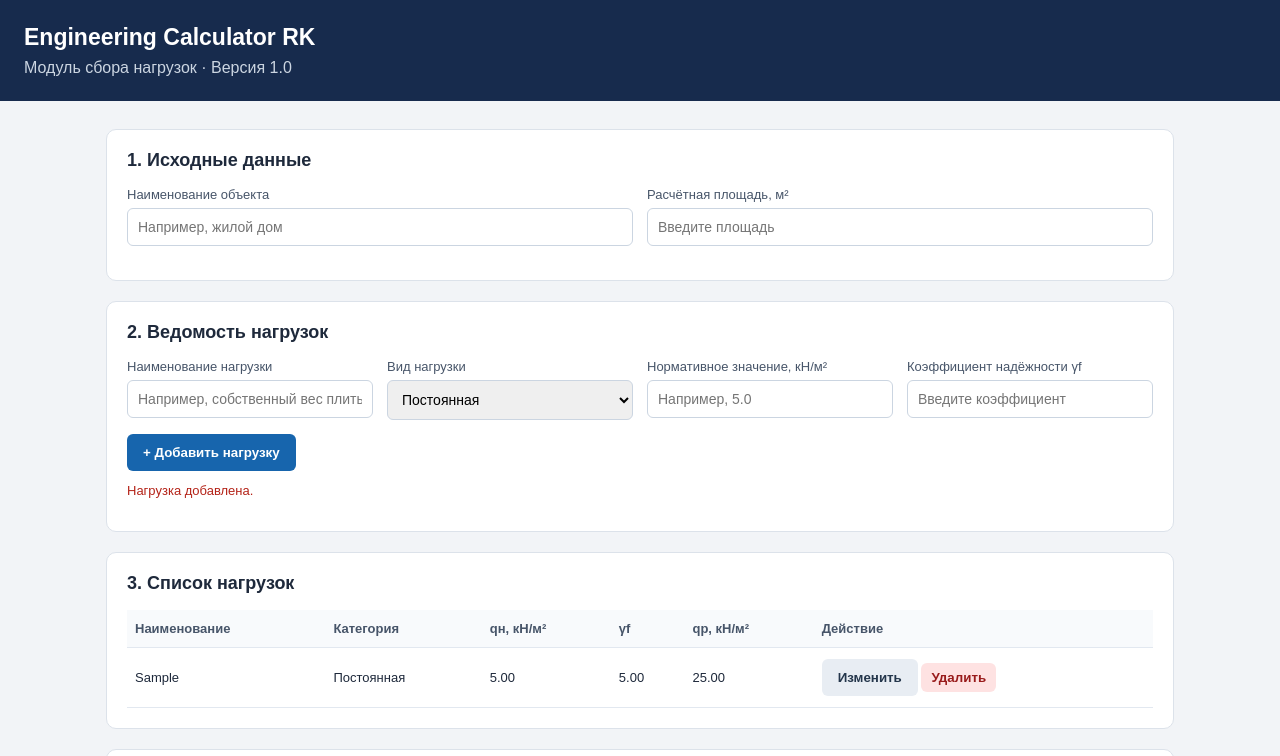
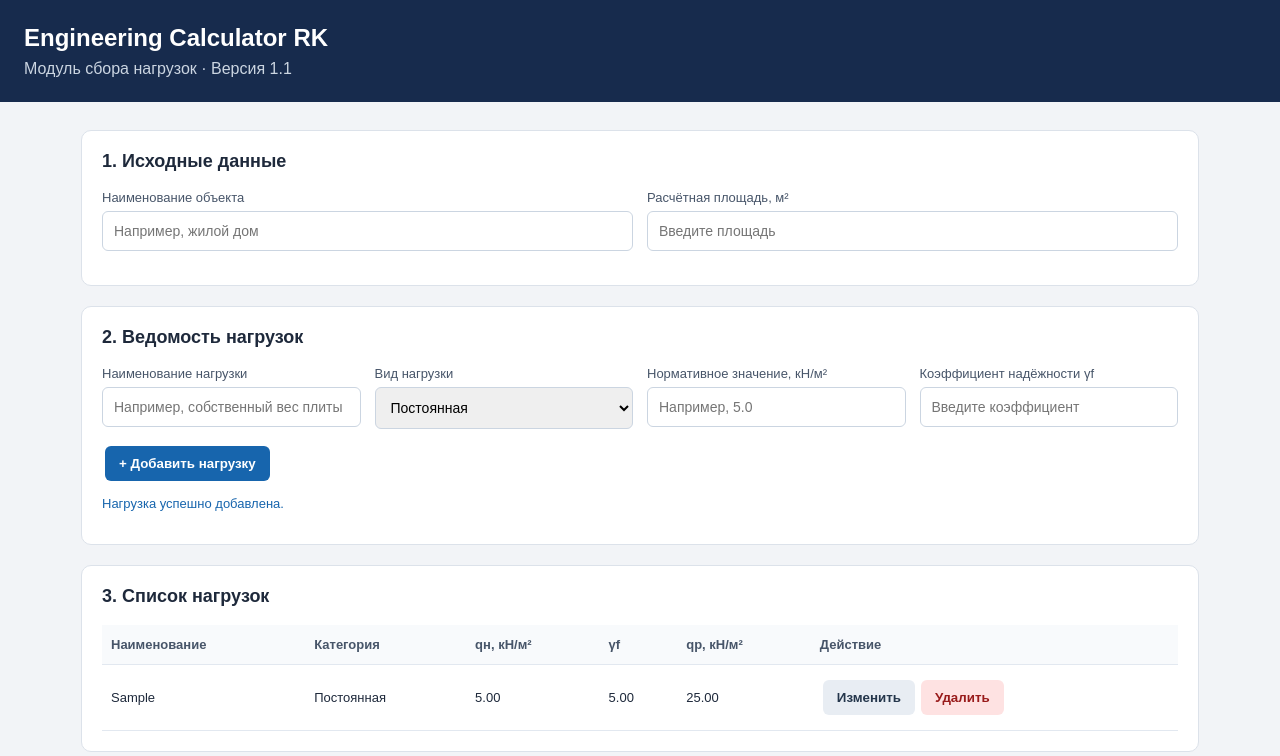
Before and after one commit to minarazh-code/-engineering-calculator-demo, a plain HTML site: page loads.html in a window 1280 px wide. Both pictures are taken after typing "Sample", "5", "5" into the empty fields and a click on the button "+ Добавить нагрузку". Shown: the top 756 px of the page. Drawn offline with Linux system fonts and the light colour scheme.

Commit message:
Refactor loads.html for layout and version update
Updated styles and structure for improved layout and readability. Changed version number in header and adjusted input fields.

```diff
--- a/loads.html
+++ b/loads.html
@@ -5,22 +5,41 @@
 <meta charset="UTF-8">
 <meta name="viewport" content="width=device-width, initial-scale=1.0">
 <title>Engineering Calculator RK — Loads</title>
+
 <style>
-* { box-sizing: border-box; }
+* {
+  box-sizing: border-box;
+}
+
 body {
   margin: 0;
   font-family: Arial, sans-serif;
   background: #f2f4f7;
   color: #1e293b;
 }
+
 header {
   background: #172b4d;
   color: white;
   padding: 24px;
 }
-header h1 { margin: 0 0 8px; font-size: 23px; }
-header p { margin: 0; color: #cbd5e1; }
-main { max-width: 1100px; margin: 28px auto; padding: 0 16px; }
+
+header h1 {
+  margin: 0 0 8px;
+  font-size: 24px;
+}
+
+header p {
+  margin: 0;
+  color: #cbd5e1;
+}
+
+main {
+  max-width: 1150px;
+  margin: 28px auto;
+  padding: 0 16px;
+}
+
 .panel {
   background: white;
   border: 1px solid #dce2ea;
@@ -28,88 +47,177 @@ main { max-width: 1100px; margin: 28px auto; padding: 0 16px; }
   padding: 20px;
   margin-bottom: 20px;
 }
-h2 { font-size: 18px; margin: 0 0 16px; }
-label { display: block; font-size: 13px; margin-bottom: 6px; color: #475569; }
+
+h2 {
+  font-size: 18px;
+  margin: 0 0 18px;
+}
+
+.grid {
+  display: grid;
+  grid-template-columns: repeat(auto-fit, minmax(190px, 1fr));
+  gap: 14px;
+}
+
+.field {
+  margin-bottom: 14px;
+}
+
+label {
+  display: block;
+  font-size: 13px;
+  margin-bottom: 6px;
+  color: #475569;
+}
+
 input, select {
   width: 100%;
-  padding: 10px;
+  padding: 11px;
   border: 1px solid #cbd5e1;
   border-radius: 6px;
   font-size: 14px;
 }
-.field { margin-bottom: 14px; }
-.grid {
-  display: grid;
-  grid-template-columns: repeat(auto-fit, minmax(180px, 1fr));
-  gap: 14px;
+
+input:focus, select:focus {
+  outline: 2px solid #93c5fd;
+  border-color: #1765ad;
 }
+
 button {
   border: 0;
   border-radius: 6px;
-  padding: 11px 16px;
+  padding: 10px 14px;
   cursor: pointer;
   font-weight: bold;
+  margin: 3px;
 }
-.primary { background: #1765ad; color: white; }
-.secondary { background: #e8edf3; color: #24364b; }
-.delete { background: #fee2e2; color: #991b1b; padding: 7px 10px; }
-.table-wrap { overflow-x: auto; }
-table { width: 100%; border-collapse: collapse; min-width: 680px; }
+
+.primary {
+  background: #1765ad;
+  color: white;
+}
+
+.secondary {
+  background: #e8edf3;
+  color: #24364b;
+}
+
+.delete {
+  background: #fee2e2;
+  color: #991b1b;
+}
+
+button:hover {
+  opacity: 0.88;
+}
+
+.table-wrap {
+  overflow-x: auto;
+}
+
+table {
+  width: 100%;
+  border-collapse: collapse;
+  min-width: 760px;
+}
+
 th, td {
-  padding: 11px 8px;
+  padding: 12px 9px;
   border-bottom: 1px solid #e2e8f0;
   text-align: left;
   font-size: 13px;
 }
-th { background: #f8fafc; color: #475569; }
+
+th {
+  background: #f8fafc;
+  color: #475569;
+}
+
 .summary {
   display: grid;
   grid-template-columns: repeat(auto-fit, minmax(190px, 1fr));
   gap: 12px;
 }
+
 .metric {
   background: #f1f6fb;
   border-radius: 8px;
   padding: 16px;
 }
-.metric span { display: block; color: #64748b; font-size: 13px; }
-.metric strong { display: block; margin-top: 8px; font-size: 23px; }
-.note { color: #64748b; font-size: 13px; line-height: 1.5; }
-.status { color: #b42318; font-size: 13px; margin-top: 12px; }
-@media(max-width:600px) {
-  header { padding: 18px; }
-  .panel { padding: 14px; }
+
+.metric span {
+  display: block;
+  color: #64748b;
+  font-size: 13px;
+}
+
+.metric strong {
+  display: block;
+  margin-top: 8px;
+  font-size: 24px;
+}
+
+.status {
+  font-size: 13px;
+  margin-top: 12px;
+  color: #1765ad;
+}
+
+.note {
+  color: #64748b;
+  font-size: 13px;
+  line-height: 1.6;
+}
+
+@media(max-width: 600px) {
+  header {
+    padding: 18px;
+  }
+
+  .panel {
+    padding: 14px;
+  }
 }
 </style>
 </head>
+
 <body>
+
 <header>
   <h1>Engineering Calculator RK</h1>
-  <p>Модуль сбора нагрузок · Версия 1.0</p>
+  <p>Модуль сбора нагрузок · Версия 1.1</p>
 </header>
 
 <main>
+
 <section class="panel">
   <h2>1. Исходные данные</h2>
+
   <div class="grid">
     <div class="field">
       <label for="objectName">Наименование объекта</label>
       <input id="objectName" placeholder="Например, жилой дом">
     </div>
+
     <div class="field">
       <label for="area">Расчётная площадь, м²</label>
-        <input id="area" type="number" min="0" step="any" placeholder="Введите площадь">
+      <input id="area" type="number" min="0" step="any"
+             placeholder="Введите площадь">
     </div>
   </div>
 </section>
 
 <section class="panel">
   <h2>2. Ведомость нагрузок</h2>
+
   <div class="grid">
+
     <div class="field">
       <label for="loadName">Наименование нагрузки</label>
-        <input id="loadName" placeholder="Например, собственный вес плиты">
+      <input id="loadName"
+             placeholder="Например, собственный вес плиты">
     </div>
+
     <div class="field">
       <label for="loadType">Вид нагрузки</label>
       <select id="loadType">
@@ -117,21 +225,36 @@ th { background: #f8fafc; color: #475569; }
         <option value="variable">Временная</option>
       </select>
     </div>
+
     <div class="field">
       <label for="loadValue">Нормативное значение, кН/м²</label>
-        <input id="loadValue" type="number" min="0" step="any" placeholder="Например, 5.0">
+      <input id="loadValue" type="number" min="0" step="any"
+             placeholder="Например, 5.0">
     </div>
+
     <div class="field">
       <label for="gamma">Коэффициент надёжности γf</label>
-        <input id="gamma" type="number" min="0" step="any" placeholder="Введите коэффициент">
+      <input id="gamma" type="number" min="0" step="any"
+             placeholder="Введите коэффициент">
     </div>
+
   </div>
-    <button class="primary" id="addButton">+ Добавить нагрузку</button>
+
+  <button class="primary" id="addButton" type="button">
+    + Добавить нагрузку
+  </button>
+
+  <button class="secondary" id="cancelButton"
+          type="button" hidden>
+    Отменить редактирование
+  </button>
+
   <p class="status" id="status" role="status"></p>
 </section>
 
 <section class="panel">
   <h2>3. Список нагрузок</h2>
+
   <div class="table-wrap">
     <table>
       <thead>
@@ -144,8 +267,11 @@ th { background: #f8fafc; color: #475569; }
           <th>Действие</th>
         </tr>
       </thead>
+
       <tbody id="loadTable">
-          <tr><td colspan="6">Нагрузки пока не добавлены</td></tr>
+        <tr>
+          <td colspan="6">Нагрузки пока не добавлены</td>
+        </tr>
       </tbody>
     </table>
   </div>
@@ -153,72 +279,139 @@ th { background: #f8fafc; color: #475569; }
 
 <section class="panel">
   <h2>4. Итоги расчёта</h2>
+
   <div class="summary">
+
     <div class="metric">
       <span>Постоянные расчётные нагрузки</span>
       <strong id="permanentTotal">0.00</strong>
       <span>кН/м²</span>
     </div>
+
     <div class="metric">
       <span>Временные расчётные нагрузки</span>
       <strong id="variableTotal">0.00</strong>
       <span>кН/м²</span>
     </div>
+
     <div class="metric">
       <span>Общая сумма расчётных нагрузок</span>
       <strong id="grandTotal">0.00</strong>
       <span>кН/м²</span>
     </div>
+
+    <div class="metric">
+      <span>Полная расчётная сила на площадь</span>
+      <strong id="totalForce">0.00</strong>
+      <span>кН</span>
     </div>
+
+  </div>
+
   <p class="note" id="areaResult">Площадь не задана.</p>
 </section>
 
 <p class="note">
-    Внимание: это инструмент для ручного сбора и арифметического суммирования
-    нагрузок. Он не выполняет автоматический подбор нормативных коэффициентов,
-    сочетаний нагрузок или проверку конструкций. Значения и коэффициенты
-    необходимо принимать по применимым нормам РК и расчётному заданию.
+  Внимание: калькулятор выполняет ручной сбор и арифметическое
+  суммирование нагрузок. Он не выполняет автоматический подбор
+  нормативных коэффициентов, сочетаний нагрузок или проверку
+  конструкций. Значения и коэффициенты необходимо принимать
+  по применимым нормам РК и расчётному заданию.
 </p>
+
 </main>
 
 <script>
+"use strict";
 
 const loads = [];
+let editingIndex = null;
 
 const $ = id => document.getElementById(id);
-const number = value => Number(value).toFixed(2);
 
-function escapeHTML(value) {
-  return String(value).replace(/[&<>"']/g, char => ({
-    "&": "&amp;",
-    "<": "&lt;",
-    ">": "&gt;",
-    '"': "&quot;",
-    "'": "&#39;"
-  })[char]);
+function number(value) {
+  return Number(value).toFixed(2);
+}
+
+function showStatus(message) {
+  $("status").textContent = message;
+}
+
+function resetForm() {
+  $("loadName").value = "";
+  $("loadValue").value = "";
+  $("gamma").value = "";
+  $("loadType").value = "permanent";
+
+  editingIndex = null;
+
+  $("addButton").textContent = "+ Добавить нагрузку";
+  $("cancelButton").hidden = true;
 }
 
 function render() {
   const table = $("loadTable");
+  table.replaceChildren();
 
   if (loads.length === 0) {
-    table.innerHTML =
-      '<tr><td colspan="6">Нагрузки пока не добавлены</td></tr>';
-  } else {
-    table.innerHTML = loads.map((item, index) => `
-      <tr>
-        <td>${escapeHTML(item.name)}</td>
-        <td>${item.type === "permanent" ? "Постоянная" : "Временная"}</td>
-        <td>${number(item.value)}</td>
-        <td>${number(item.gamma)}</td>
-        <td>${number(item.value * item.gamma)}</td>
-        <td>
-          <button class="secondary" data-action="edit" data-index="${index}">Изменить</button>
-          <button class="delete" data-action="delete" data-index="${index}">Удалить</button>
-        </td>
-      </tr>
-    `).join("");
+    const row = document.createElement("tr");
+    const cell = document.createElement("td");
+
+    cell.colSpan = 6;
+    cell.textContent = "Нагрузки пока не добавлены";
+
+    row.appendChild(cell);
+    table.appendChild(row);
   }
+
+  loads.forEach((item, index) => {
+    const row = document.createElement("tr");
+
+    const nameCell = document.createElement("td");
+    nameCell.textContent = item.name;
+
+    const typeCell = document.createElement("td");
+    typeCell.textContent =
+      item.type === "permanent" ? "Постоянная" : "Временная";
+
+    const valueCell = document.createElement("td");
+    valueCell.textContent = number(item.value);
+
+    const gammaCell = document.createElement("td");
+    gammaCell.textContent = number(item.gamma);
+
+    const designCell = document.createElement("td");
+    designCell.textContent = number(item.value * item.gamma);
+
+    const actionCell = document.createElement("td");
+
+    const editButton = document.createElement("button");
+    editButton.className = "secondary";
+    editButton.textContent = "Изменить";
+    editButton.type = "button";
+    editButton.dataset.action = "edit";
+    editButton.dataset.index = index;
+
+    const deleteButton = document.createElement("button");
+    deleteButton.className = "delete";
+    deleteButton.textContent = "Удалить";
+    deleteButton.type = "button";
+    deleteButton.dataset.action = "delete";
+    deleteButton.dataset.index = index;
+
+    actionCell.append(editButton, deleteButton);
+
+    row.append(
+      nameCell,
+      typeCell,
+      valueCell,
+      gammaCell,
+      designCell,
+      actionCell
+    );
+
+    table.appendChild(row);
+  });
 
   const permanent = loads
     .filter(item => item.type === "permanent")
@@ -228,85 +421,118 @@ function render() {
     .filter(item => item.type === "variable")
     .reduce((sum, item) => sum + item.value * item.gamma, 0);
 
+  const total = permanent + variable;
+
   $("permanentTotal").textContent = number(permanent);
   $("variableTotal").textContent = number(variable);
-  $("grandTotal").textContent = number(permanent + variable);
+  $("grandTotal").textContent = number(total);
 
   const area = Number($("area").value);
-  $("areaResult").textContent = area > 0
-    ? `Заданная площадь: ${number(area)} м².`
-    : "Площадь не задана.";
+
+  if ($("area").value !== "" && Number.isFinite(area) && area > 0) {
+    $("areaResult").textContent =
+      "Расчётная площадь: " + number(area) + " м².";
+
+    $("totalForce").textContent = number(total * area);
+  } else {
+    $("areaResult").textContent = "Площадь не задана.";
+    $("totalForce").textContent = "0.00";
+  }
 }
 
 $("addButton").addEventListener("click", () => {
   const name = $("loadName").value.trim();
-  const value = $("loadValue").value;
-  const gamma = $("gamma").value;
+  const valueText = $("loadValue").value;
+  const gammaText = $("gamma").value;
+
+  const value = Number(valueText);
+  const gamma = Number(gammaText);
 
   if (
-    !name ||
-    value === "" ||
-    gamma === "" ||
-    !Number.isFinite(Number(value)) ||
-    !Number.isFinite(Number(gamma)) ||
-    Number(value) < 0 ||
-    Number(gamma) <= 0
+    name === "" ||
+    valueText === "" ||
+    gammaText === "" ||
+    !Number.isFinite(value) ||
+    !Number.isFinite(gamma) ||
+    value < 0 ||
+    gamma <= 0
   ) {
-    $("status").textContent =
-      "Заполните название, нагрузку и коэффициент. Нагрузка должна быть неотрицательной, коэффициент — больше нуля.";
+    showStatus(
+      "Проверьте данные: название обязательно, нагрузка неотрицательная, коэффициент больше нуля."
+    );
     return;
   }
 
-  loads.push({
+  const item = {
     name: name,
     type: $("loadType").value,
-    value: Number(value),
-    gamma: Number(gamma)
+    value: value,
+    gamma: gamma
+  };
+
+  if (editingIndex === null) {
+    loads.push(item);
+    showStatus("Нагрузка успешно добавлена.");
+  } else {
+    loads[editingIndex] = item;
+    showStatus("Нагрузка успешно изменена.");
+  }
+
+  resetForm();
+  render();
 });
 
-  $("loadName").value = "";
-  $("loadValue").value = "";
-  $("gamma").value = "";
-
-  $("status").textContent = "Нагрузка добавлена.";
+$("cancelButton").addEventListener("click", () => {
+  resetForm();
   render();
+  showStatus("Редактирование отменено.");
 });
 
 $("loadTable").addEventListener("click", event => {
   const button = event.target.closest("button[data-action]");
+
   if (!button) return;
 
   const index = Number(button.dataset.index);
+  const action = button.dataset.action;
+
+  if (!Number.isInteger(index) || !loads[index]) return;
+
+  if (action === "edit") {
     const item = loads[index];
 
-  if (!item) return;
-
-  if (button.dataset.action === "edit") {
     $("loadName").value = item.name;
     $("loadType").value = item.type;
     $("loadValue").value = item.value;
     $("gamma").value = item.gamma;
 
-    loads.splice(index, 1);
+    editingIndex = index;
 
-    $("status").textContent =
-      "Исправьте данные и нажмите «Добавить нагрузку».";
+    $("addButton").textContent = "Сохранить изменения";
+    $("cancelButton").hidden = false;
 
-    render();
+    showStatus("Измените нужные данные и нажмите «Сохранить изменения».");
     $("loadName").focus();
   }
 
-  if (button.dataset.action === "delete") {
+  if (action === "delete") {
     loads.splice(index, 1);
-    $("status").textContent = "Строка удалена.";
+
+    if (editingIndex === index) {
+      resetForm();
+    } else if (editingIndex !== null && editingIndex > index) {
+      editingIndex--;
+    }
+
     render();
+    showStatus("Нагрузка удалена.");
   }
 });
 
 $("area").addEventListener("input", render);
 
 render();
+</script>
 
-</script>
 </body>
 </html>
```
Lines whose indentation alone changed are shown as unchanged.
